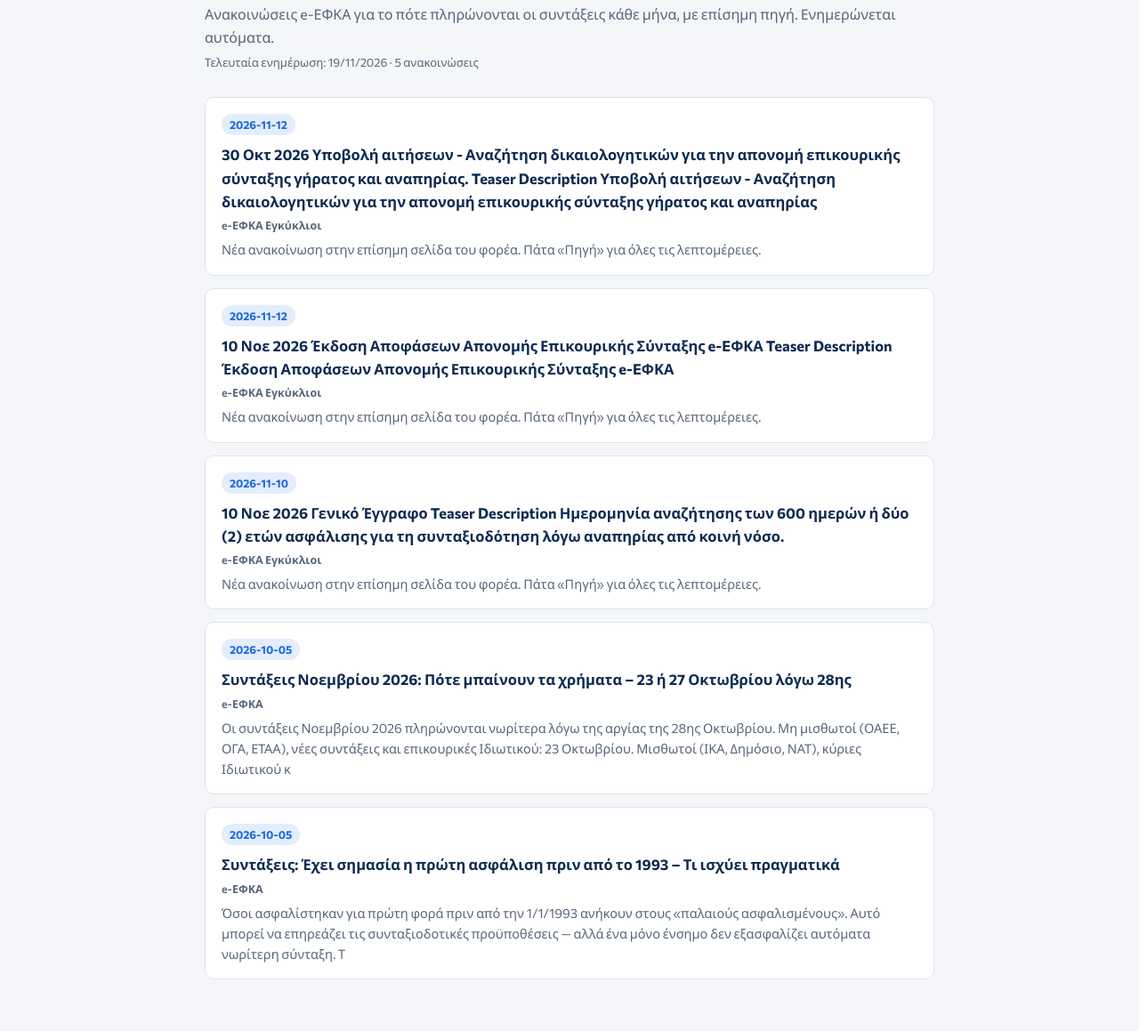
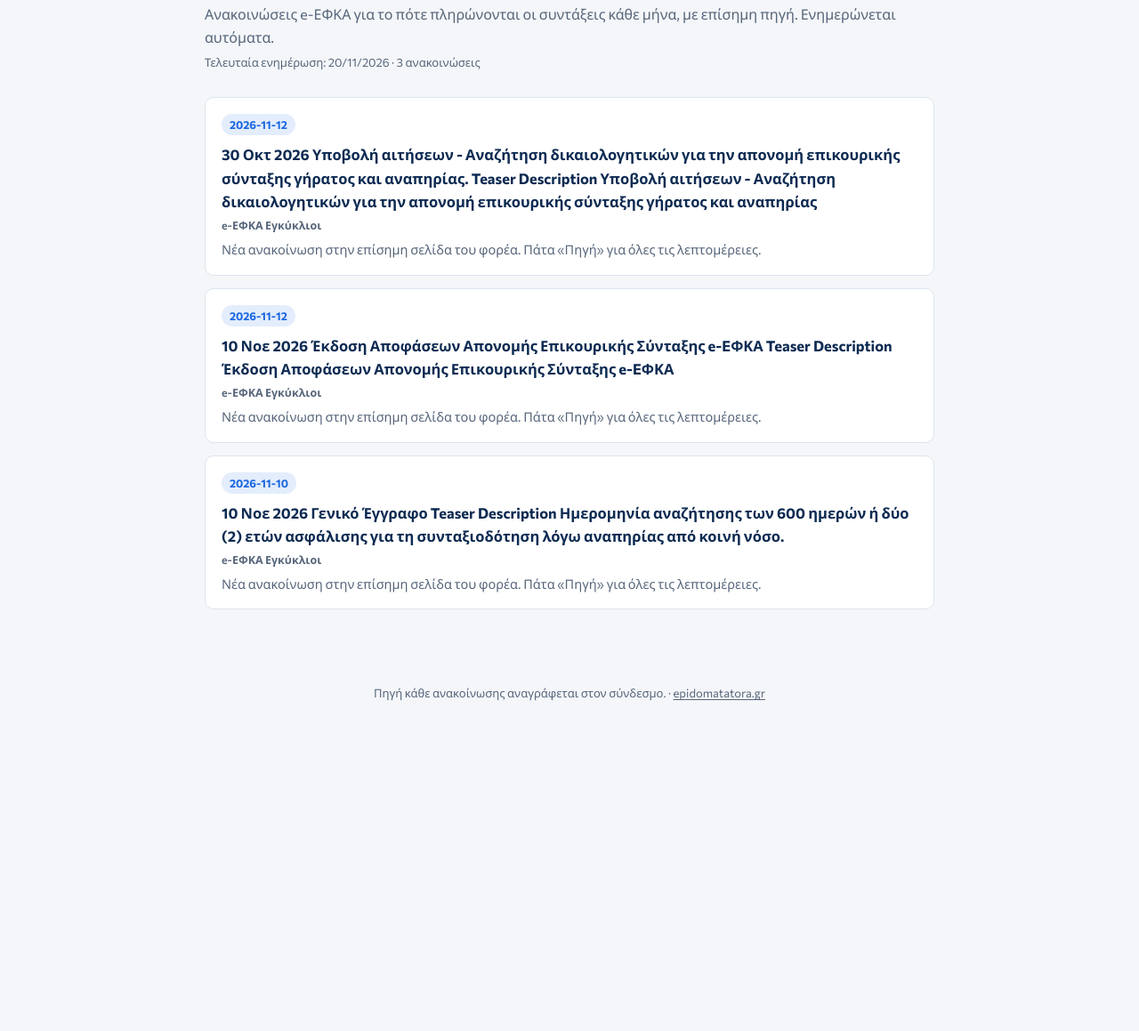
Before and after one commit to anastasiosperamatzis-jpg/govwatch, a plain HTML site: page site/syntaxeis-pliromes.html in a window 1280 px wide. Shown: the part 141-1300 px from the top of the page at 89% size. After the commit the page ends 981 px from the top, so only its background shows below. Drawn offline with Linux system fonts and the light colour scheme.

Commit message:
Agent 2: site growth update 2026-11-20 15:45

```diff
--- a/site/syntaxeis-pliromes.html
+++ b/site/syntaxeis-pliromes.html
@@ -61,7 +61,7 @@ footer a { color:var(--muted); }
   <div class="wrap">
     <h1>Συντάξεις: Ημερομηνίες Πληρωμών</h1>
     <p class="lede">Ανακοινώσεις e-ΕΦΚΑ για το πότε πληρώνονται οι συντάξεις κάθε μήνα, με επίσημη πηγή. Ενημερώνεται αυτόματα.</p>
-    <p class="updated">Τελευταία ενημέρωση: 19/11/2026 · 5 ανακοινώσεις</p>
+    <p class="updated">Τελευταία ενημέρωση: 20/11/2026 · 3 ανακοινώσεις</p>
     <ul class="items">
       <li class="item">
         <span class="date">2026-11-12</span>
@@ -83,20 +83,6 @@ footer a { color:var(--muted); }
         <span class="foreas">e-ΕΦΚΑ Εγκύκλιοι</span>
         <p class="snippet">Νέα ανακοίνωση στην επίσημη σελίδα του φορέα. Πάτα «Πηγή» για όλες τις λεπτομέρειες.</p>
       </li>
-
-      <li class="item">
-        <span class="date">2026-10-05</span>
-        <a class="title" href="/syntakseis-noemvriou-2026.html">Συντάξεις Νοεμβρίου 2026: Πότε μπαίνουν τα χρήματα – 23 ή 27 Οκτωβρίου λόγω 28ης</a>
-        <span class="foreas">e-ΕΦΚΑ</span>
-        <p class="snippet">Οι συντάξεις Νοεμβρίου 2026 πληρώνονται νωρίτερα λόγω της αργίας της 28ης Οκτωβρίου. Μη μισθωτοί (ΟΑΕΕ, ΟΓΑ, ΕΤΑΑ), νέες συντάξεις και επικουρικές Ιδιωτικού: 23 Οκτωβρίου. Μισθωτοί (ΙΚΑ, Δημόσιο, ΝΑΤ), κύριες Ιδιωτικού κ</p>
-      </li>
-
-      <li class="item">
-        <span class="date">2026-10-05</span>
-        <a class="title" href="/ensima-prin-1993-syntaxi.html">Συντάξεις: Έχει σημασία η πρώτη ασφάλιση πριν από το 1993 – Τι ισχύει πραγματικά</a>
-        <span class="foreas">e-ΕΦΚΑ</span>
-        <p class="snippet">Όσοι ασφαλίστηκαν για πρώτη φορά πριν από την 1/1/1993 ανήκουν στους «παλαιούς ασφαλισμένους». Αυτό μπορεί να επηρεάζει τις συνταξιοδοτικές προϋποθέσεις — αλλά ένα μόνο ένσημο δεν εξασφαλίζει αυτόματα νωρίτερη σύνταξη. Τ</p>
-      </li>
     </ul>
   </div>
 </main>
```
Also changed, not shown: manual.json (+4 -4 lines), site/epidoma-paidiou-a21.html (+1 -8 lines), last_deploy.txt, last_upload_time.txt, 1 other file.
